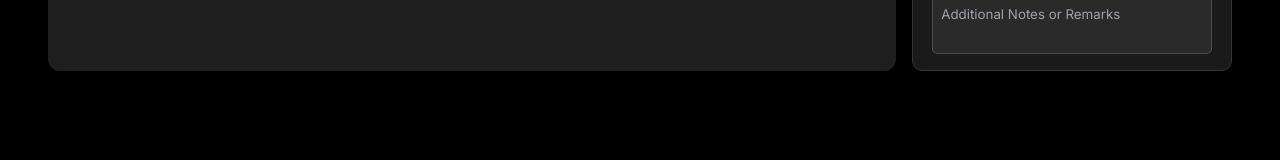
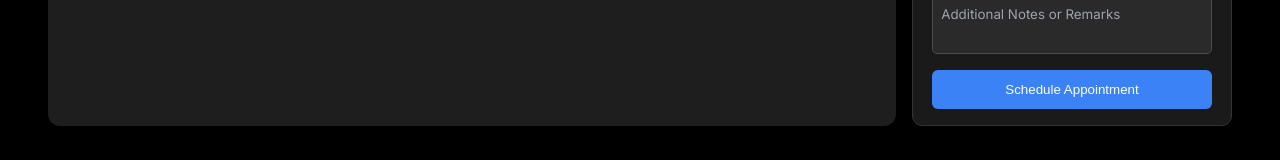
Before and after one commit to typshi-aswin/aetherduo, a React (Vite) app: page /schedules in a window 1280 px wide. Shown: the part 544-704 px from the top of the page. Built offline with nearby package versions, Linux system fonts and the light colour scheme; no server answers; the database is empty.

Commit message:
add submit button

```diff
--- a/src/pages/Schedule/ui/Appointment/Appointment.jsx
+++ b/src/pages/Schedule/ui/Appointment/Appointment.jsx
@@ -161,6 +161,8 @@ function Appointment({ date }) {
           placeholder="Additional Notes or Remarks"
         />
       </div>
+
+      <button className={styles.scheduleBtn} type="button">Schedule Appointment</button>
     </div>
   );
 }
--- a/src/pages/Schedule/ui/Appointment/Appointment.module.css
+++ b/src/pages/Schedule/ui/Appointment/Appointment.module.css
@@ -150,3 +150,20 @@
 .dateContainer{
   margin-top: 0;
 }
+
+.scheduleBtn {
+  width: 100%;
+  margin-top: 1rem;
+  padding: 0.75rem 0;
+  background-color: #3b82f6;
+  color: white;
+  border: none;
+  border-radius: 6px;
+  font-weight: 500;
+  cursor: pointer;
+  transition: background 0.2s;
+}
+
+.scheduleBtn:hover {
+  background-color: #2563eb;
+}
```
